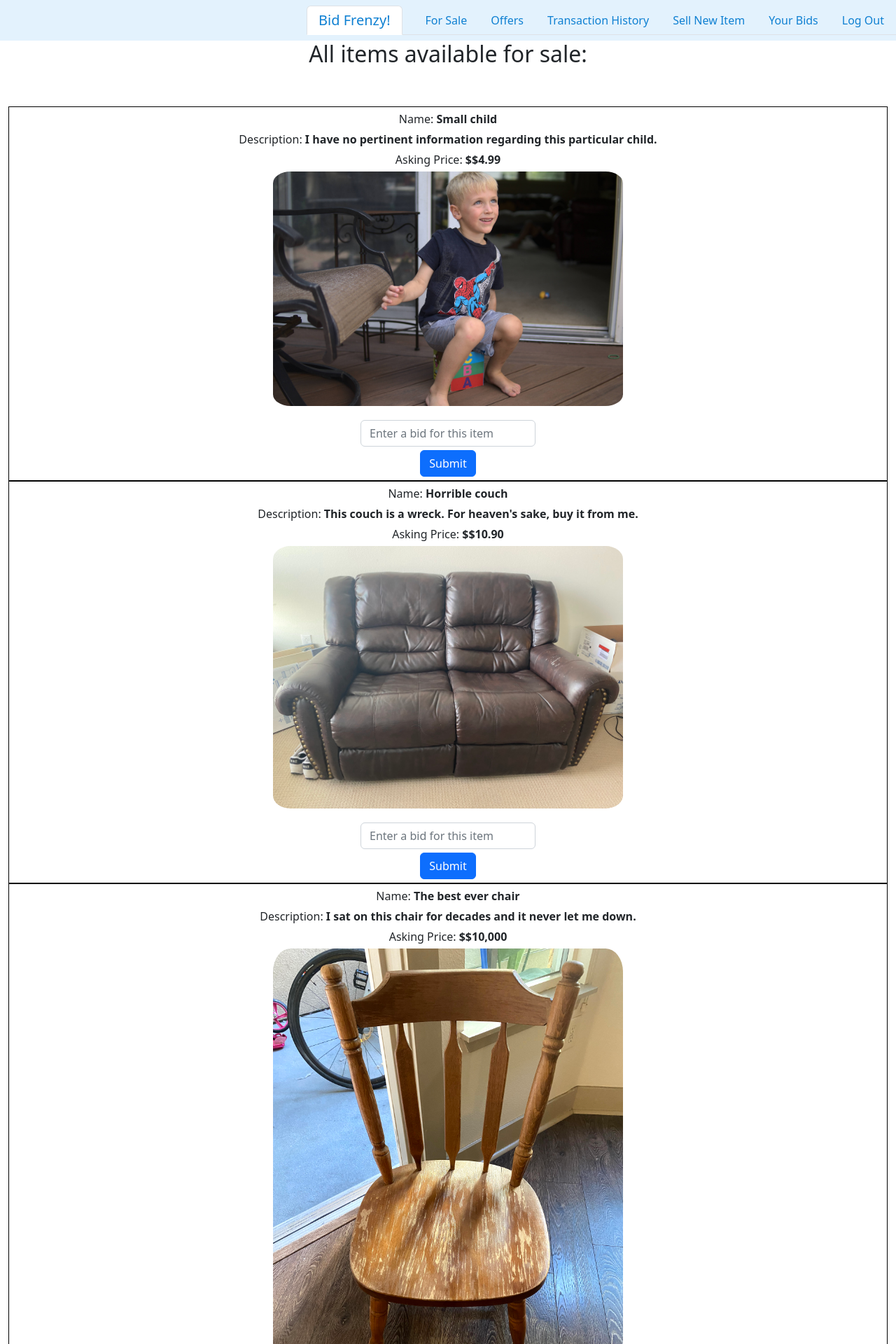
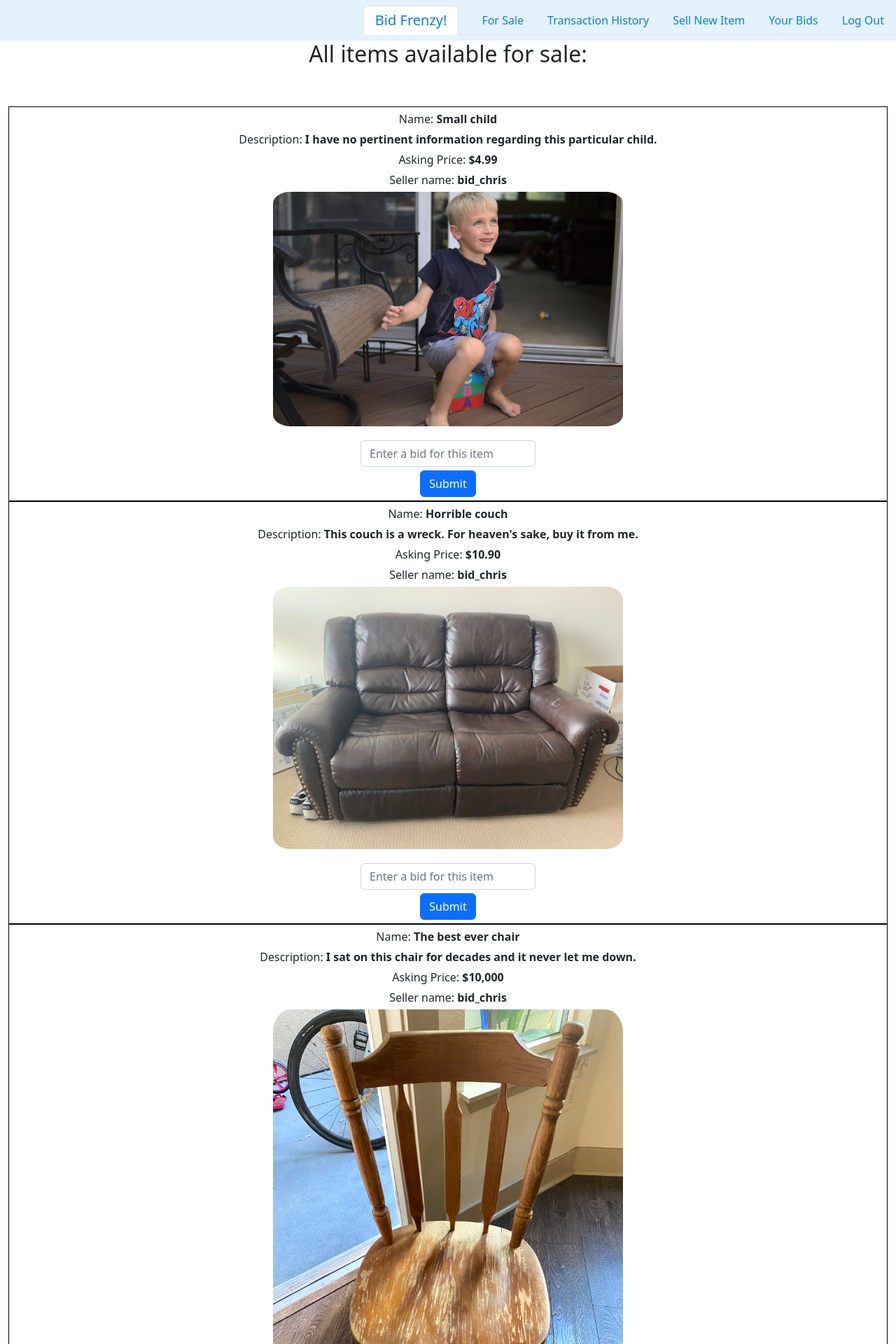
Before and after one commit to ristopherCh/cs50-final-project, a Flask app: page /forsale in a window 1280 px wide. Shown: the top 1920 px of the page at 70% size. Run offline with Flask 2, Linux system fonts and the light colour scheme; a user stored in the database is signed in; some libraries are stand-ins or nearby versions.

Commit message:
final push

```diff
--- a/app.py
+++ b/app.py
@@ -1,4 +1,5 @@
 import os
+import datetime
 
 from cs50 import SQL
 from flask import Flask, flash, url_for, render_template, redirect, request, session
@@ -79,6 +80,9 @@ def index():
         # Update SQL bids table to reflect approved sale
         db.execute("UPDATE bids SET offerStatus = 'sold' WHERE id = ?", int(purchasedBidId))
         db.execute("UPDATE bids SET offerStatus = 'unavailable' WHERE id != ? AND itemId = ?", int(purchasedBidId), itemId)
+        x = datetime.datetime.now()
+        current_date = x.strftime("%a") + ' ' + x.strftime("%b") + ' ' + x.strftime("%d") + ' ' + x.strftime("%Y") + ' ' + x.strftime("%X")
+        db.execute("UPDATE bids SET saleDate = ? WHERE id = ?", current_date, int(purchasedBidId))
 
         # Update SQL items table to reflect approved sale
         db.execute("UPDATE items SET saleStatus = 'sold' WHERE id = ?", int(itemId))
@@ -191,9 +195,13 @@ def forsale():
     pastBids = db.execute("SELECT * FROM bids WHERE bidderId = ?", user_id)
     for item in allItems:
             item['filename'] = f"./static/saved/{item['filename']}"
+            sellerName = db.execute("SELECT username FROM users WHERE id = ?", item['ownerId'])[0]['username']
+            item['sellerName'] = sellerName
             pastBids = db.execute("SELECT * FROM bids WHERE bidderId = ? AND itemId = ?", user_id, item['id'])
             if len(pastBids) > 0:
                 item['pastBids'] = pastBids
+
+
 
     ## When item is bid on:
     if request.method == "POST":
@@ -201,18 +209,25 @@ def forsale():
             if key.startswith('biditem'):
                 itemId = key.partition('--')[-1]
                 value = request.form[key]
+                if value == '':
+                    return apology('Must provide bid amount')
                 value = '${:,.2f}'.format(float(value))
 
         sellerId = db.execute("SELECT ownerId FROM items WHERE id = ?", itemId)
         sellerId = sellerId[0]['ownerId']
 
-        db.execute("INSERT INTO bids (itemId, bidderId, sellerId, offerPrice, offerStatus, datetime) VALUES (?, ?, ?, ?, ?, CURRENT_TIMESTAMP)", itemId, user_id, sellerId, value, "active")
+        x = datetime.datetime.now()
+        current_date = x.strftime("%a") + ' ' + x.strftime("%b") + ' ' + x.strftime("%d") + ' ' + x.strftime("%Y") + ' ' + x.strftime("%X")
+
+        db.execute("INSERT INTO bids (itemId, bidderId, sellerId, offerPrice, offerStatus, datetime) VALUES (?, ?, ?, ?, ?, ?)", itemId, user_id, sellerId, value, "active", current_date)
 
         ## Have to replicate this code to get the updated database after the Insert above. Fix this.
         allItems = db.execute("SELECT * FROM items WHERE ownerId != ? AND saleStatus = ?", user_id, "available")
         pastBids = db.execute("SELECT * FROM bids WHERE bidderId = ?", user_id)
         for item in allItems:
             item['filename'] = f"./static/saved/{item['filename']}"
+            sellerName = db.execute("SELECT username FROM users WHERE id = ?", item['ownerId'])[0]['username']
+            item['sellerName'] = sellerName
             pastBids = db.execute("SELECT * FROM bids WHERE bidderId = ? AND itemId = ?", user_id, item['id'])
             if len(pastBids) > 0:
                 item['pastBids'] = pastBids
@@ -223,18 +238,6 @@ def forsale():
     else:
         message=''
         return render_template("forsale.html", allItems=allItems, message=message)
-
-@app.route("/offers")
-def offers():
-    user_id = session["user_id"]
-    # allItems = db.execute("SELECT * FROM items WHERE ownerId = ? AND saleStatus = ?", user_id, "available")
-    # for item in allItems:
-    #     item['filename'] = f"./static/saved/{item['filename']}"
-
-    allBids = db.execute("SELECT * FROM bids WHERE sellerId = ? AND offerStatus = ?", user_id, "active")
-
-
-    return render_template("offers.html")
 
 @app.route("/transactions", methods=["GET", "POST"])
 def transactions():
@@ -289,6 +292,12 @@ def createsale():
         if file.filename == '':
             flash('No selected file')
             return apology("Filename invalid")
+        if request.form.get("item-name") == '':
+            return apology("Must enter item name")
+        if request.form.get("item-description") == '':
+            return apology("Must enter item description")
+        if request.form.get("item-price") == '':
+            return apology("Must enter item price")
         if file and allowed_file(file.filename):
             filename = secure_filename(file.filename)
             file.save(os.path.join(app.config['UPLOAD_FOLDER'], filename))
@@ -310,6 +319,8 @@ def createsale():
 def yourbids():
     user_id = session["user_id"]
     your_bids = db.execute("SELECT * FROM bids LEFT JOIN items ON bids.itemId = items.id WHERE bids.bidderId = ?", user_id)
+    for item in your_bids:
+        item['filename'] = f"./static/saved/{item['filename']}"
 
     return render_template("yourbids.html", your_bids=your_bids)
 
--- a/static/styles/styles.css
+++ b/static/styles/styles.css
@@ -32,8 +32,12 @@ p {
     border: 1px solid black;
 }
 
+.bordered-pink {
+    border: 1px solid pink;
+}
+
 .bordered ul {
-    text-align: left !important;
+    /* text-align: left !important; */
 }
 
 .bold {
--- a/templates/forsale.html
+++ b/templates/forsale.html
@@ -17,7 +17,8 @@ Your For Sale Page!
   <div class="bordered" id="saleitem">
     <p>Name: <span class="bold">{{ item['name'] }}</span></p>
     <p>Description: <span class="bold">{{ item['description'] }}</span></p>
-    <p>Asking Price: <span class="bold">${{ item['askingPrice'] }}</span></p>
+    <p>Asking Price: <span class="bold">{{ item['askingPrice'] }}</span></p>
+    <p>Seller name: <span class="bold">{{ item['sellerName'] }}</span></p>
     <img src="{{ item['filename'] }}" width="500" />
     <form action="/forsale" method="post">
         <input autocomplete="off" class="form-control mx-auto w-auto margin-top" name="biditem--{{ item['id'] }}" placeholder="Enter a bid for this item" type="number" min="0.01" step="0.01">
@@ -25,7 +26,7 @@ Your For Sale Page!
     </form>
     {% if item['pastBids'] %}
     <p>You have previously bid on this item:</p>
-    <ul>
+    <ul class="ul-centered">
     {% for pastBid in item['pastBids'] %}
       <li><span class="bold">{{ pastBid['offerPrice'] }}</span>, made on <span class="bold">{{ pastBid['datetime'] }}</span></li>
     {% endfor %}
--- a/templates/layout.html
+++ b/templates/layout.html
@@ -26,10 +26,6 @@
         <li class="nav-item">
           <a href="./forsale"
           class="nav-link">For Sale</a>
-        </li>
-        <li class="nav-item">
-            <a href="./offers"
-            class="nav-link">Offers</a>
         </li>
         <li class="nav-item">
           <a href="./transactions"
--- a/templates/transactions.html
+++ b/templates/transactions.html
@@ -20,7 +20,7 @@
     <p>Description: <span class="bold">{{ soldItem['description'] }}</span></p>
     <p>Selling Price: <span class="bold">{{ soldItem['bidsInfo']['offerPrice'] }}</span></p>
     <p>Sold to: <span class="bold">{{ soldItem['bidsInfo']['bidderName'] }}</span></p>
-    <p>Date sold: <span class="bold">{{ soldItem['bidsInfo']['datetime'] }}</span></p>
+    <p>Date sold: <span class="bold">{{ soldItem['bidsInfo']['saleDate'] }}</span></p>
   </div>
   {% endfor %}
   {% endif %}
@@ -37,7 +37,7 @@
     <p>Description: <span class="bold">{{ boughtItem['description'] }}</span></p>
     <p>Selling Price: <span class="bold">{{ boughtItem['offerPrice'] }}</span></p>
     <p>Purchased from from: <span class="bold">{{ boughtItem['sellerName'] }}</span></p>
-    <p>Date purchased: <span class="bold">{{ boughtItem['datetime'] }}</span></p>
+    <p>Date purchased: <span class="bold">{{ boughtItem['saleDate'] }}</span></p>
   </div>
   {% endfor %}
   {% endif %}
```
Also changed, not shown: templates/offers.html (deleted, +0 -14 lines), templates/yourbids.html (+23 -3 lines), bid.db, 2 other files.
